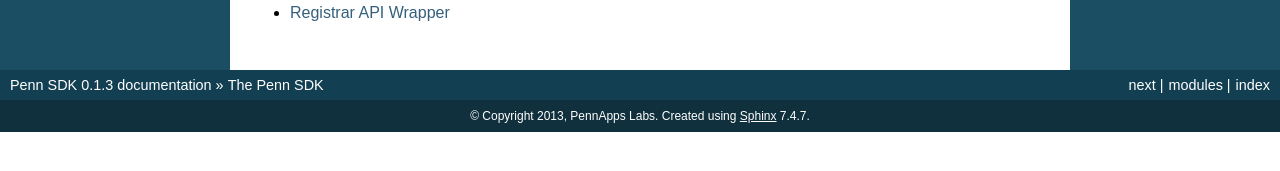
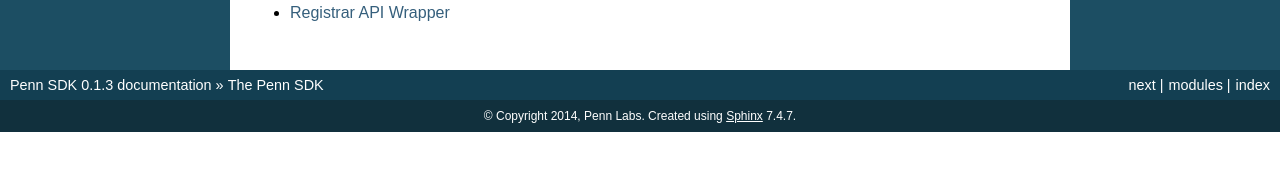
Before and after one commit to pennlabs/penn-sdk-python, a Sphinx documentation site: the page built from docs/index.rst, in a window 1280 px wide. Shown: the part 220-391 px from the top of the page. Built offline with Sphinx 7.4.7, drawn with Linux system fonts in a browser that asks for light colours.

Commit message:
Rebrand 'PennApps Labs' -> 'Penn Labs'

```diff
--- a/docs/conf.py
+++ b/docs/conf.py
@@ -50,7 +50,7 @@
 
 # General information about the project.
 project = u'Penn SDK'
-copyright = u'2013, PennApps Labs'
+copyright = u'2014, Penn Labs'
 
 # The version info for the project you're documenting, acts as replacement for
 # |version| and |release|, also used in various other places throughout the
@@ -203,7 +203,7 @@
 #  author, documentclass [howto, manual, or own class]).
 latex_documents = [
   ('index', 'PennSDK.tex', u'Penn SDK Documentation',
-   u'PennApps Labs', 'manual'),
+   u'Penn Labs', 'manual'),
 ]
 
 # The name of an image file (relative to this directory) to place at the top of
--- a/setup.py
+++ b/setup.py
@@ -5,7 +5,7 @@
     name='PennSDK',
     description='Python tools for building Penn-related applications',
     url='https://github.com/pennappslabs/penn-sdk-python',
-    author='PennApps Labs',
+    author='Penn Labs',
     author_email='pennappslabs@gmail.com',
     version=penn.__version__,
     packages=['penn'],
```
